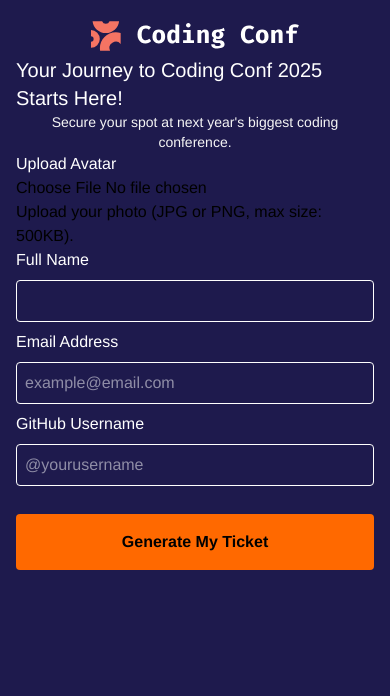
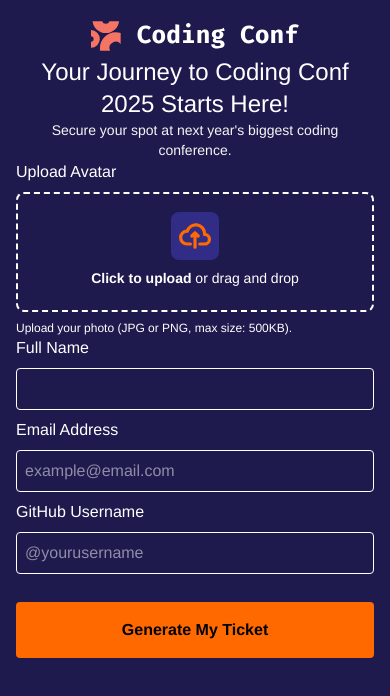
Before and after one commit to guardianprime/conference-ticket-generator-app, a React (Vite) app: page / in a window 390 px wide. Shown: the top 696 px of the page. Built offline with nearby package versions, Linux system fonts and the light colour scheme; a web font is replaced by a local one.

Commit message:
feat: filezone. chore: minor tweaks to the mobile screen styles

```diff
--- a/src/components/Form.jsx
+++ b/src/components/Form.jsx
@@ -2,22 +2,30 @@
 
 function Form({ handleSubmit, handleChange, avatarPreview }) {
     return (
-        <form onSubmit={handleSubmit} className="bg-indigo-950 h-screen p-4 w-full">
+        <form onSubmit={handleSubmit} className="bg-indigo-950 min-h-screen max-h-max p-4 w-full">
             <div className="flex justify-center items-center w-full h-10">
                 <img src={logo} alt="coding conf logo" />
             </div>
-            <h1 className="text-white text-bold text-xl"> Your Journey to Coding Conf 2025 Starts Here!</h1>
+            <h1 className="text-white text-extrabold text-2xl text-center"> Your Journey to Coding Conf 2025 Starts Here!</h1>
             <p className="text-neutral-100 text-sm text-center">Secure your spot at next year's biggest coding conference.</p>
             <div>
-                <label htmlFor="avatar" className="text-white"> Upload Avatar</label>
-                <div>
-                    <input className="border-white" id="avatar" name="avatar" type="file" accept="image/png, image/jpeg" placeholder="Drag and drop or click to upload"
-                        onChange={handleChange}
-                    />
+                <label className="text-white"> Upload Avatar</label>
+                <div class="flex items-center justify-center w-full my-2">
+                    <label for="dropzone-file" class="flex flex-col items-center justify-center w-full h-30 border-2 border-white border-dashed rounded-lg cursor-pointer bg-indigo-950">
+                        <div class="flex flex-col items-center justify-center pt-5 pb-6">
+                            <div className="rounded-lg bg-indigo-900 h-12 w-12 flex justify-center items-center p-1">
+                                <svg class="w-8 h-8 text-orange-500" aria-hidden="true" xmlns="http://www.w3.org/2000/svg" fill="none" viewBox="0 0 20 16">
+                                    <path stroke="currentColor" stroke-linecap="round" stroke-linejoin="round" stroke-width="2" d="M13 13h3a3 3 0 0 0 0-6h-.025A5.56 5.56 0 0 0 16 6.5 5.5 5.5 0 0 0 5.207 5.021C5.137 5.017 5.071 5 5 5a4 4 0 0 0 0 8h2.167M10 15V6m0 0L8 8m2-2 2 2" />
+                                </svg>
+                            </div>
+                            <p class="mt-2 text-sm text-white "><span class="font-semibold">Click to upload</span> or drag and drop</p>
+                        </div>
+                        <input id="dropzone-file" type="file" class="hidden" />
+                    </label>
                 </div>
                 {avatarPreview && <div>
                     <img src={avatarPreview} alt="user image" /></div>}
-                <span>Upload your photo (JPG or PNG, max size: 500KB).</span>
+                <p className="text-white text-xs">Upload your photo (JPG or PNG, max size: 500KB).</p>
             </div>
             <div>
                 <label htmlFor="userName" className="text-white">Full Name</label>
```
